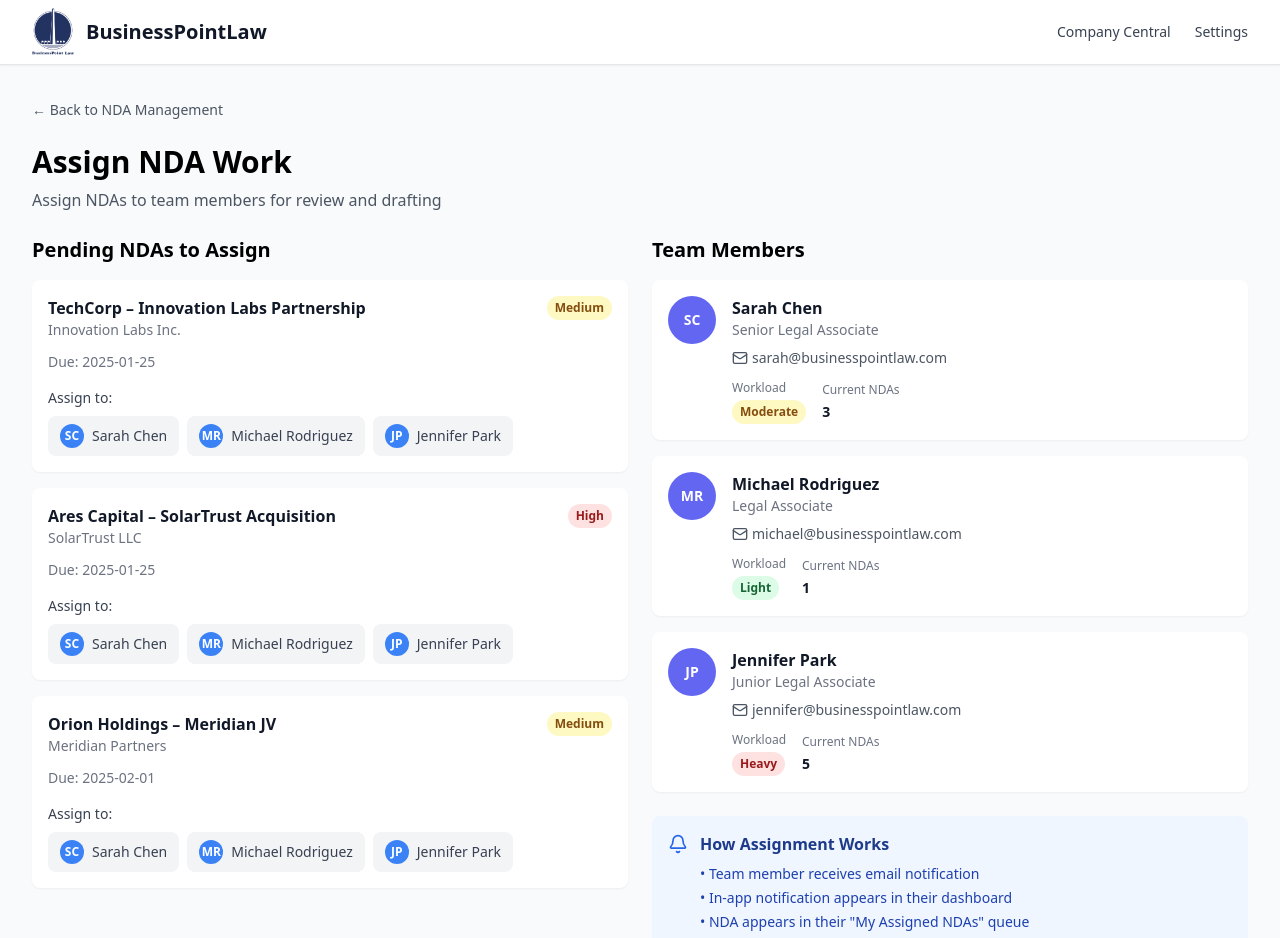
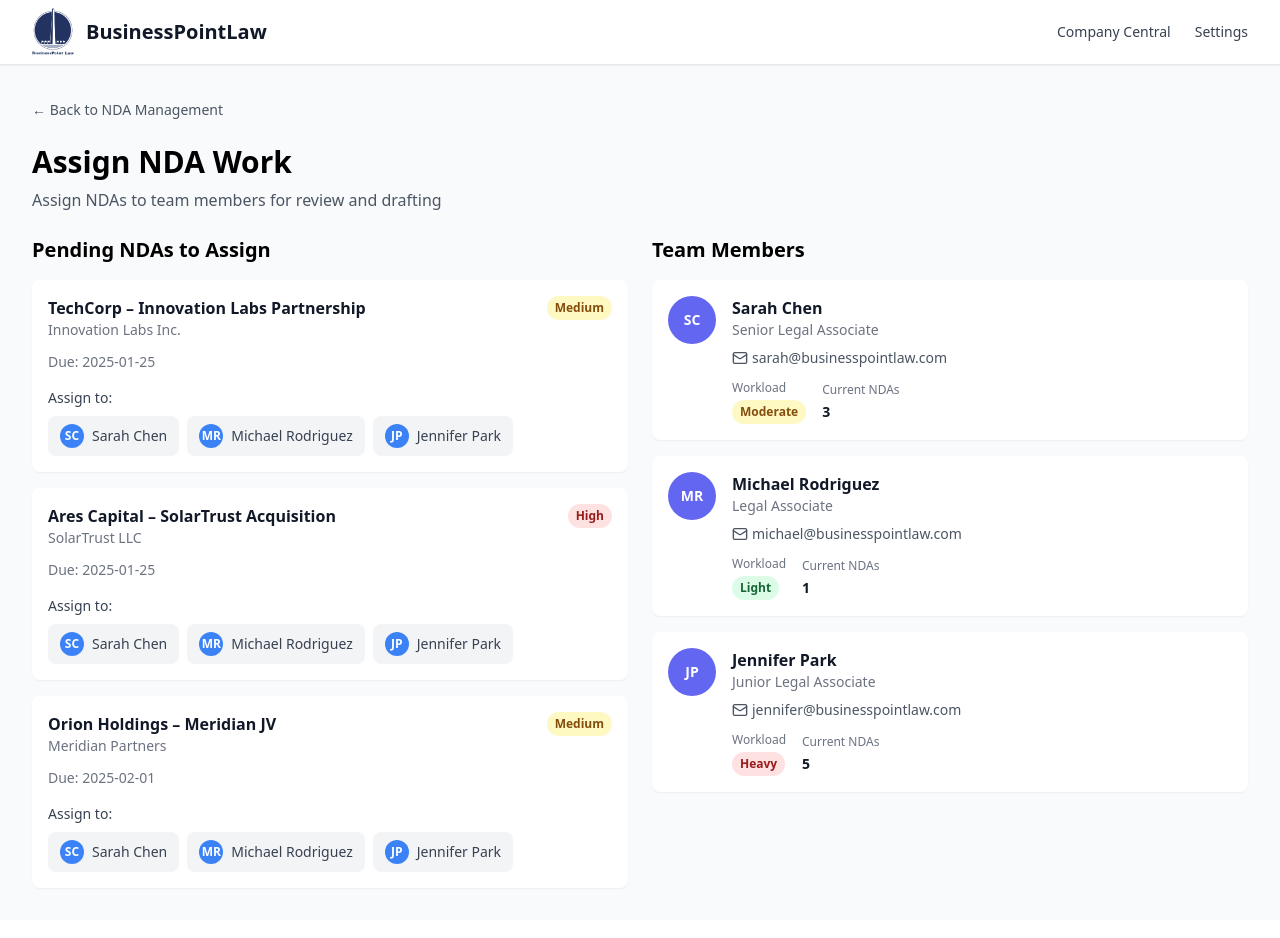
Before and after one commit to Ignite-Strategies/IgniteLegal-frontend, a React (Vite) app: page /nda/assign in a window 1280 px wide. Shown: the top 938 px of the page. Built offline with nearby package versions, Linux system fonts and the light colour scheme.

Commit message:
Remove 'How Assignment Works' info box from Assign page

```diff
--- a/src/pages/AssignNdaWork.jsx
+++ b/src/pages/AssignNdaWork.jsx
@@ -1,5 +1,5 @@
 import { Link, useNavigate } from 'react-router-dom';
-import { User, Mail, Bell } from 'lucide-react';
+import { User, Mail } from 'lucide-react';
 
 // Mock team members
 const teamMembers = [
@@ -171,22 +171,6 @@ const AssignNdaWork = () => {
               </div>
             ))}
           </div>
-
-          {/* How Assignment Works */}
-          <div className="mt-6 bg-blue-50 rounded-lg p-4">
-            <div className="flex items-start gap-3">
-              <Bell className="h-5 w-5 text-blue-600 mt-0.5" />
-              <div>
-                <h3 className="font-semibold text-blue-900 mb-2">How Assignment Works</h3>
-                <ul className="text-sm text-blue-800 space-y-1">
-                  <li>• Team member receives email notification</li>
-                  <li>• In-app notification appears in their dashboard</li>
-                  <li>• NDA appears in their "My Assigned NDAs" queue</li>
-                  <li>• They can review and start work immediately</li>
-                </ul>
-              </div>
-            </div>
-          </div>
         </div>
       </div>
     </div>
```
